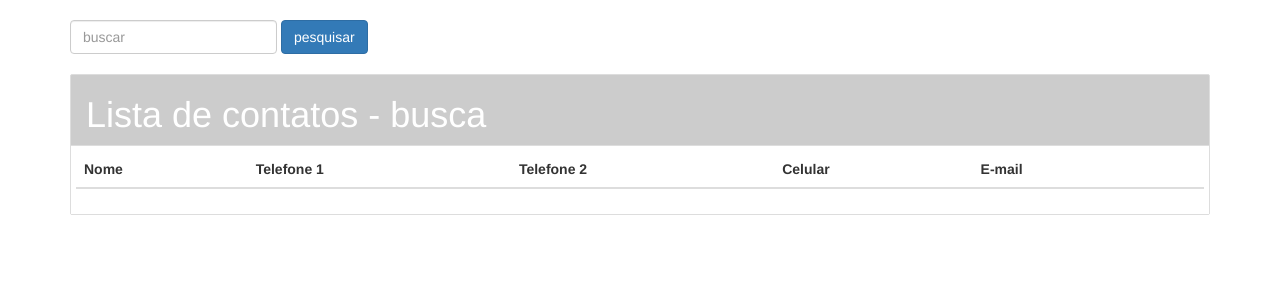
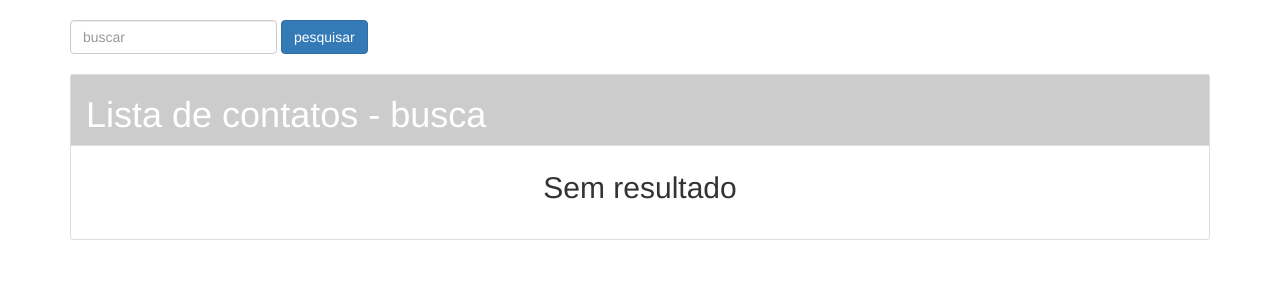
Before and after one commit to ProgramadorWebTI/Youtube, a PHP site: page /lista-contatos.php?pesquisa=1 in a window 1280 px wide. Shown: the part 52-352 px from the top of the page. Run offline with PHP 8.4, Linux system fonts and the light colour scheme; data that the repository does not hold is empty.

Commit message:
evitando estourar erros para o usuário

```diff
--- a/agenda/lista-contatos.php
+++ b/agenda/lista-contatos.php
@@ -51,6 +51,7 @@
 
                 <table class="table">
                     <thead>
+                    <?php if(pesquisaAgenda($_POST['busca']) == 0 ) {echo "<h2 class='text-center'>Sem resultado</h2>"; exit;}?>
                         <tr>
                             <th>Nome</th>
                             <th>Telefone 1</th>
@@ -60,7 +61,6 @@
                             <th></th>
                         </tr>
                     </thead>
-
                     <tbody>
                         <?php foreach(pesquisaAgenda($_POST['busca']) as $contato): ?>
                             <tr>
```
